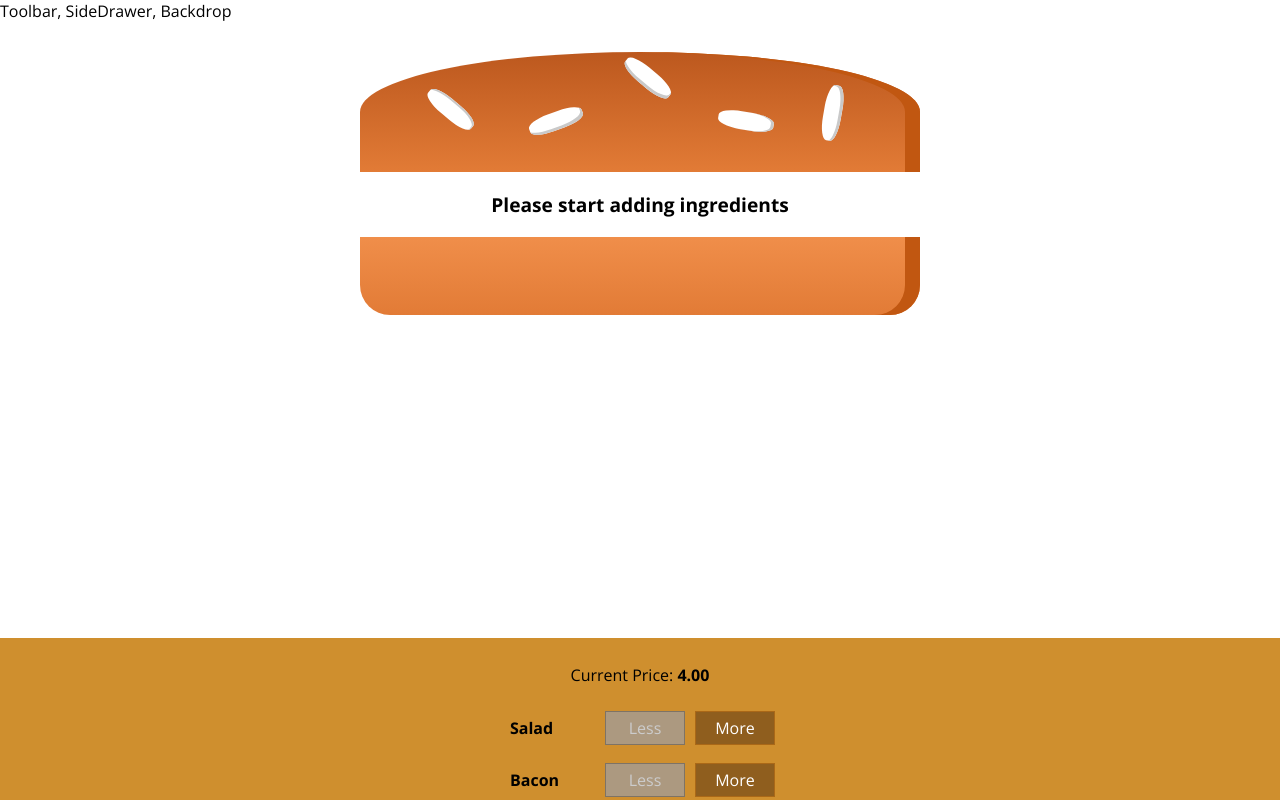
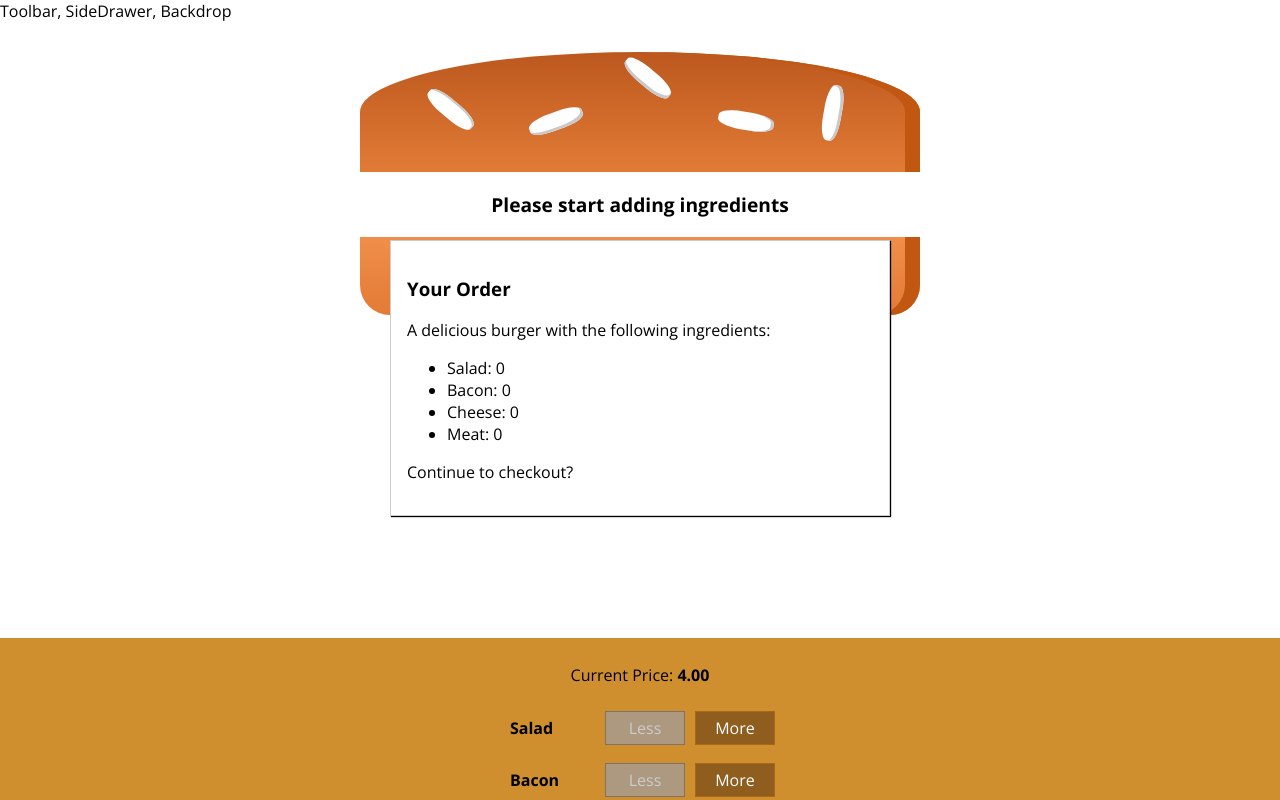
Before and after one commit to nmanzano/reactBurger, a React app: page / in a window 1280 px wide. Shown: the top 800 px of the page. Built offline with nearby package versions, Linux system fonts and the light colour scheme.

Commit message:
creating order summary modal

```diff
--- /dev/null
+++ b/src/components/Burger/OrderSummary/OrderSummary.js
@@ -0,0 +1,25 @@
+import React from 'react';
+import Aux from '../../../hoc/Aux';
+
+const orderSummary = (props) => {
+  const ingredientSummary = Object.keys(props.ingredients)
+    .map(igKey => {
+      return (
+      <li key={igKey}>
+        <span style={{textTransform:'capitalize'}}>{igKey}</span>: {props.ingredients[igKey]}
+      </li>
+    )});
+
+  return (
+    <Aux>
+      <h3>Your Order</h3>
+      <p>A delicious burger with the following ingredients:</p>
+      <ul>
+        {ingredientSummary}
+      </ul>
+      <p>Continue to checkout?</p>
+    </Aux>
+  )
+};
+
+export default orderSummary;
--- /dev/null
+++ b/src/components/UI/Modal/Modal.css
@@ -0,0 +1,20 @@
+.Modal {
+    position: fixed;
+    z-index: 500;
+    background-color: white;
+    width: 70%;
+    border: 1px solid #ccc;
+    box-shadow: 1px 1px 1px black;
+    padding: 16px;
+    left: 15%;
+    top: 30%;
+    box-sizing: border-box;
+    transition: all 0.3s ease-out;
+}
+
+@media (min-width: 600px) {
+    .Modal {
+        width: 500px;
+        left: calc(50% - 250px);
+    }
+}
--- /dev/null
+++ b/src/components/UI/Modal/Modal.js
@@ -0,0 +1,10 @@
+import React from 'react';
+import classes from './Modal.css';
+
+const modal = (props) => (
+  <div className={classes.Modal}>
+    {props.children}
+  </div>
+);
+
+export default modal;
--- a/src/containers/BurgerBuilder/BurgerBuilder.js
+++ b/src/containers/BurgerBuilder/BurgerBuilder.js
@@ -2,7 +2,8 @@
 import Aux from '../../hoc/Aux';
 import Burger from '../../components/Burger/Burger';
 import BuildControls from '../../components/Burger/BuildControls/BuildControls';
-
+import Modal from '../../components/UI/Modal/Modal';
+import OrderSummary from '../../components/Burger/OrderSummary/OrderSummary'
 const INGREDIENT_PRICES = {
   salad: 0.5,
   cheese: 0.4,
@@ -72,6 +73,7 @@
     }
     return(
       <Aux>
+        <Modal><OrderSummary ingredients={this.state.ingredients}/></Modal>
         <Burger ingredients={this.state.ingredients} />
         <BuildControls
           ingredientAdded={this.addIngredientHandler}
```
Also changed, not shown: src/components/UI/Backdrop/Backdrop.js (added).
